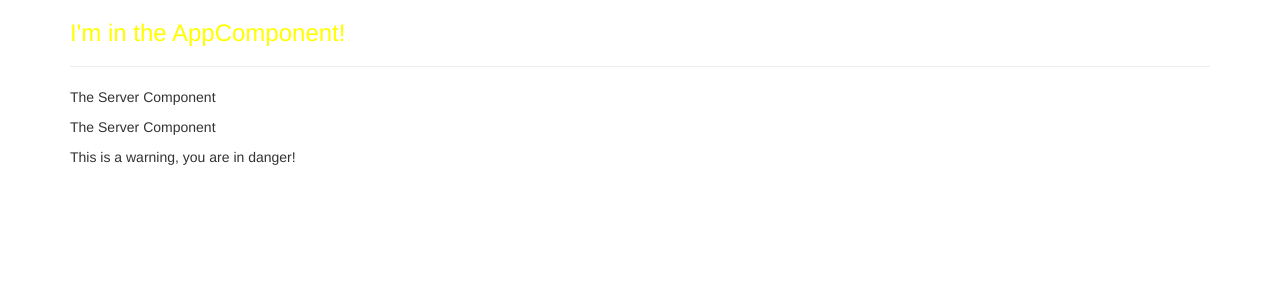
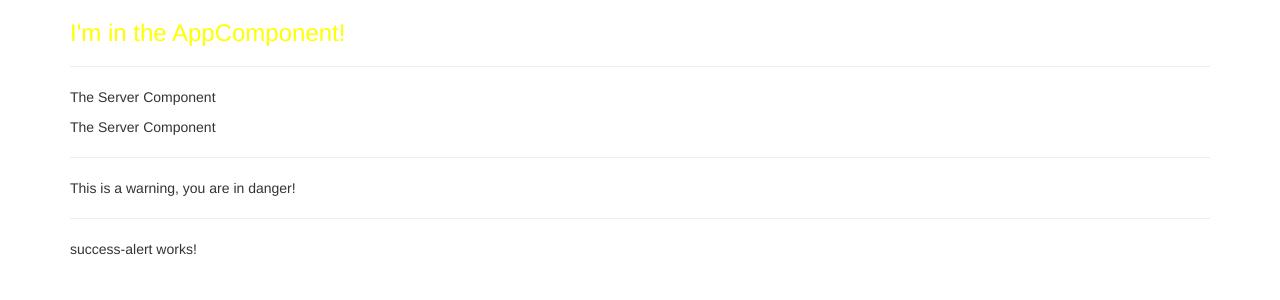
Before and after one commit to Salsa-Dude/angular-review, an Angular app: page / in a window 1280 px wide. Shown: the top 300 px of the page. Built offline with nearby package versions, Linux system fonts and the light colour scheme.

Commit message:
created and implemented the SuccessAlert component

```diff
--- a/src/app/app.component.html
+++ b/src/app/app.component.html
@@ -10,7 +10,10 @@
       <hr>
       <!-- able to display ServerComponent -->
       <app-servers></app-servers>
+      <hr>
       <app-warning-alert></app-warning-alert>
+      <hr>
+      <app-success-alert></app-success-alert>
 
       <!-- selecting the element by attribute -->
       <!-- <div app-servers></div> -->
--- a/src/app/app.module.ts
+++ b/src/app/app.module.ts
@@ -7,13 +7,15 @@
 import { ServerComponent } from './server/server.component';
 import { ServersComponent } from './servers/servers.component';
 import { WarningAlertComponent } from './waring-alert/warning-alert-component';
+import { SuccessAlertComponent } from './success-alert/success-alert.component';
 
 @NgModule({
   declarations: [
     AppComponent,
     ServerComponent,
     ServersComponent,
-    WarningAlertComponent
+    WarningAlertComponent,
+    SuccessAlertComponent,
   ],
   imports: [
     BrowserModule
--- /dev/null
+++ b/src/app/success-alert/success-alert.component.html
@@ -0,0 +1 @@
+<p>success-alert works!</p>
--- /dev/null
+++ b/src/app/success-alert/success-alert.component.ts
@@ -0,0 +1,15 @@
+import { Component, OnInit } from '@angular/core';
+
+@Component({
+  selector: 'app-success-alert',
+  templateUrl: './success-alert.component.html',
+  styleUrls: ['./success-alert.component.css']
+})
+export class SuccessAlertComponent implements OnInit {
+
+  constructor() { }
+
+  ngOnInit(): void {
+  }
+
+}
```
Also changed, not shown: src/app/success-alert/success-alert.component.css (added).
